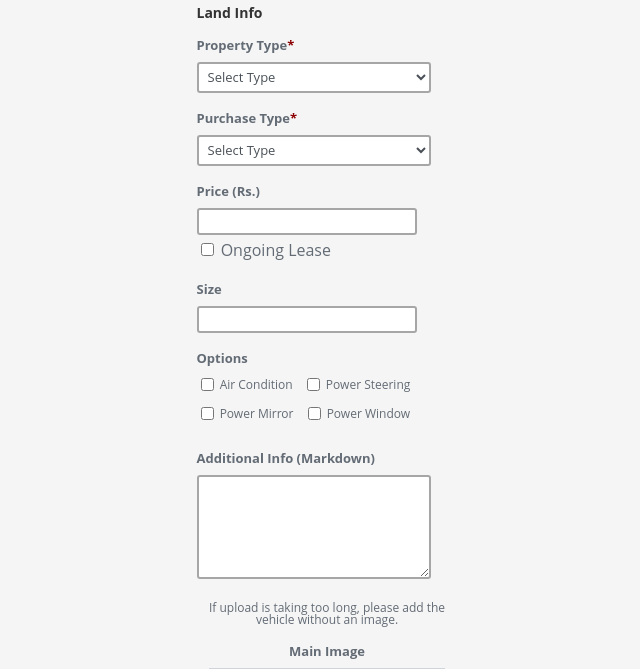
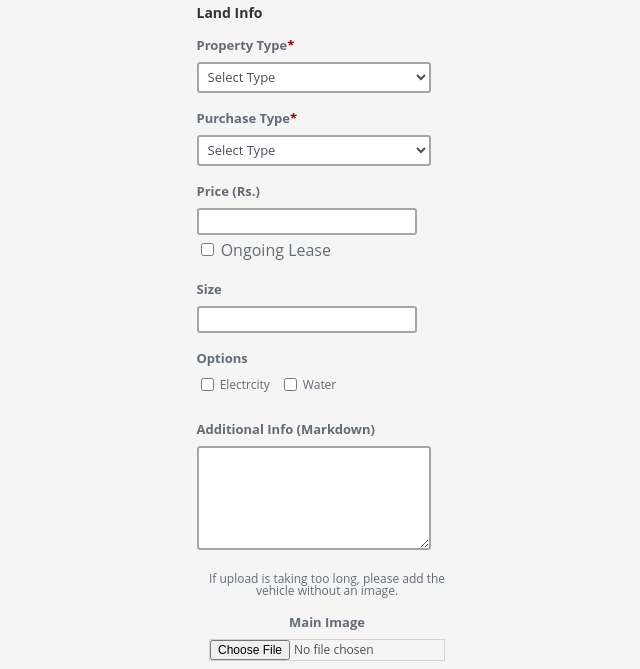
Before and after one commit to hirusha-adi/Market, a Flask app: page /new/land in a window 1280 px wide. Shown: the part 162-831 px from the top of the page, without its empty margins (313-953 px from the left). Run offline with Flask 2, Linux system fonts and the light colour scheme; some libraries are stand-ins or nearby versions.

Commit message:
format code + customized options

```diff
--- a/templates/new/mobile.html
+++ b/templates/new/mobile.html
@@ -482,7 +482,9 @@
                 </tr>
                 <tr>
                     <td align="left">
-                        <div class="tx">Property Type<span class="red">*</span></div>
+                        <div class="tx">
+                            Property Type<span class="red">*</span>
+                        </div>
                         <select name="vtype" id="vtype" class="intext" style="width:234px;height:31px;" required="">
                             <option value="">Select Type</option>
                             <option value="Building">Building</option>
@@ -493,7 +495,9 @@
                 </tr>
                 <tr>
                     <td align="left">
-                        <div class="tx">Purchase Type<span class="red">*</span></div>
+                        <div class="tx">
+                            Purchase Type<span class="red">*</span>
+                        </div>
                         <select name="vtype" id="vtype" class="intext" style="width:234px;height:31px;" required="">
                             <option value="">Select Type</option>
                             <option value="Buy">Buy</option>
@@ -503,11 +507,15 @@
                 </tr>
                 <tr>
                     <td align="left">
-                        <div class="tx">Price (Rs.)</div><input type="number" class="intext" name="price" id="price"
-                            value="">
-                        <div style="padding:5px 0;"><input title="Check if the vehicle has leasing" type="checkbox"
-                                id="lease" name="lease" value="1"> <span
-                                title="Check if the vehicle has leasing">Ongoing Lease</span></div>
+                        <div class="tx">Price (Rs.)</div>
+                        <input type="number" class="intext" name="price" id="price" value="">
+                        <div style="padding:5px 0;">
+                            <input title="Check if the vehicle has leasing" type="checkbox" id="lease" name="lease"
+                                value="1">
+                            <span title="Check if the vehicle has leasing">
+                                Ongoing Lease
+                            </span>
+                        </div>
                     </td>
                 </tr>
                 <tr>
@@ -520,17 +528,19 @@
                     <td align="left">
                         <div class="tx">Options</div>
                         <div style="font-size:12px;">
-                            <div class="chstyl"><input style="vertical-align:middle;" type="checkbox" name="options[]"
-                                    value="AIR CONDITION"> <span style="vertical-align:middle;">Air Condition</span>
+                            <div class="chstyl">
+                                <input style="vertical-align:middle;" type="checkbox" name="options[]"
+                                    value="Electrcity">
+                                <span style="vertical-align:middle;">
+                                    Electrcity
+                                </span>
                             </div>
-                            <div class="chstyl"><input style="vertical-align:middle;" type="checkbox" name="options[]"
-                                    value="POWER STEERING"> <span style="vertical-align:middle;">Power Steering</span>
+                            <div class="chstyl">
+                                <input style="vertical-align:middle;" type="checkbox" name="options[]" value="Water">
+                                <span style="vertical-align:middle;">
+                                    Water
+                                </span>
                             </div>
-                            <div class="clear"></div>
-                            <div class="chstyl"><input style="vertical-align:middle;" type="checkbox" name="options[]"
-                                    value="POWER MIRROR"> <span style="vertical-align:middle;">Power Mirror</span></div>
-                            <div class="chstyl"><input style="vertical-align:middle;" type="checkbox" name="options[]"
-                                    value="POWER WINDOW"> <span style="vertical-align:middle;">Power Window</span></div>
                             <div class="clear"></div>
                         </div>
                     </td>
```
